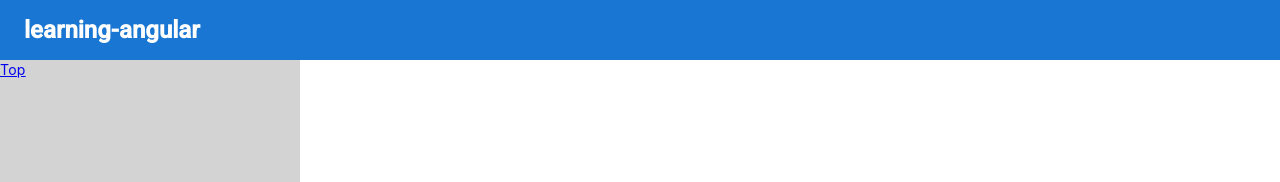
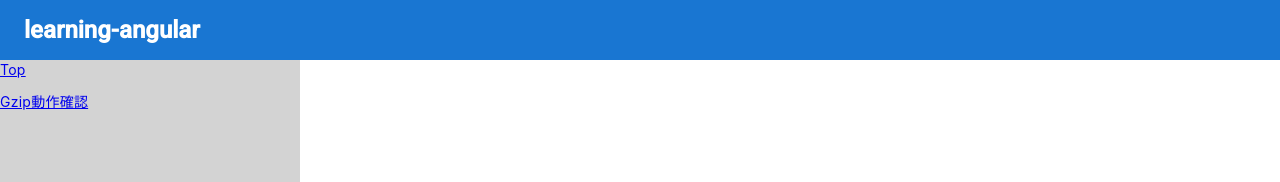
Before and after one commit to iceEiji/learning-angular, an Angular app: page / in a window 1280 px wide. Shown: the top 182 px of the page. Built offline with nearby package versions, Linux system fonts and the light colour scheme.

Commit message:
gzip確認コンポーネントへのルーティングを追加

```diff
--- a/src/app/app-routing.module.ts
+++ b/src/app/app-routing.module.ts
@@ -1,7 +1,10 @@
 import { NgModule } from '@angular/core';
 import { RouterModule, Routes } from '@angular/router';
+import { GzipConverterComponent } from './gzip-converter/gzip-converter.component';
 
-const routes: Routes = [];
+const routes: Routes = [
+  {path: 'gzip', component: GzipConverterComponent}
+];
 
 @NgModule({
   imports: [RouterModule.forRoot(routes)],
--- a/src/app/side-navigation/side-navigation.component.html
+++ b/src/app/side-navigation/side-navigation.component.html
@@ -1,3 +1,4 @@
 <nav>
-  <a routerLink=".">Top</a>
+  <p><a routerLink=".">Top</a></p>
+  <p><a routerLink="/gzip">Gzip動作確認</a></p>
 </nav>
```
